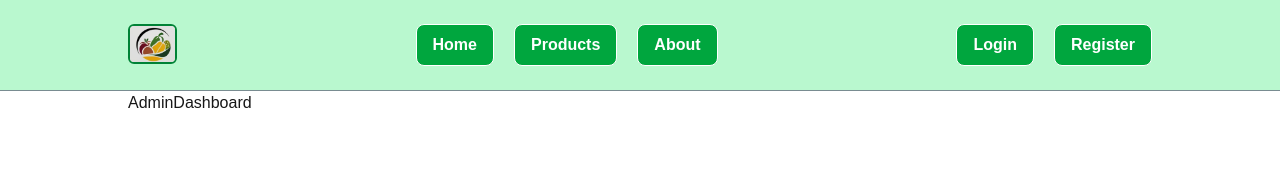
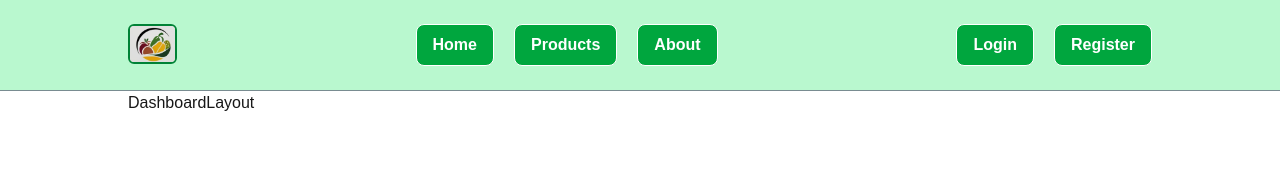
Before and after one commit to helal366/abdullahmart, a Next.js app: page /admin-dashboard in a window 1280 px wide. Shown: the top 181 px of the page. Built offline with nearby package versions, Linux system fonts and the light colour scheme.

Commit message:
DashboardLayout created.

```diff
--- /dev/null
+++ b/src/app/(dashboards)/layout.jsx
@@ -0,0 +1,7 @@
+import React from 'react'
+
+export default function DashboardLayout({children}) {
+  return (
+    <section>DashboardLayout</section>
+  )
+}
```
